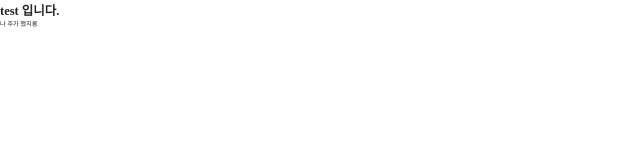
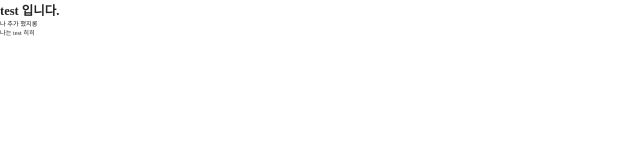
Before and after one commit to hyemin99/pub_git_test, a plain HTML site: page index.html in a window 1280 px wide. Shown: the full height of the page, 0-640 px from the left. Drawn offline with Linux system fonts and the light colour scheme.

Commit message:
test branch add

```diff
--- a/index.html
+++ b/index.html
@@ -10,5 +10,6 @@
 <body>
     <h1>test 입니다.</h1>
     <p>나 추가 했지롱</p>
+    <div>나는 test 히히</div>
 </body>
 </html>
```
